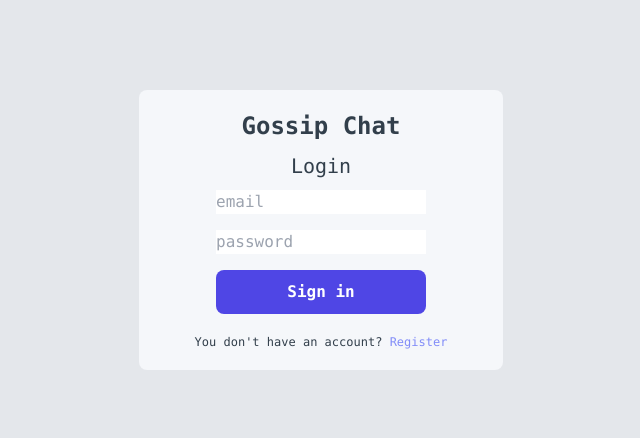
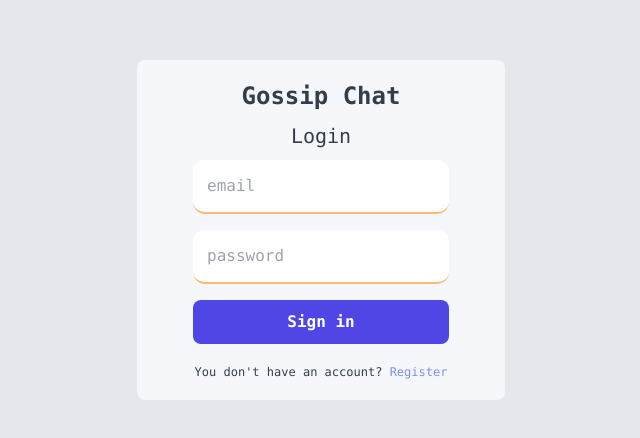
Before and after one commit to yarenkarakus/chat-app, a React (Vite) app: page /login in a window 1280 px wide. Shown: the part 170-608 px from the top of the page, without its empty margins (319-959 px from the left). Built offline with nearby package versions, Linux system fonts and the light colour scheme; no server answers.

Commit message:
fix: scrollbar color

```diff
--- a/src/index.css
+++ b/src/index.css
@@ -2,14 +2,11 @@
 @tailwind components;
 @tailwind utilities;
 
-/* ===== Scrollbar CSS ===== */
-/* Firefox */
 * {
   scrollbar-width: auto;
   scrollbar-color: #647acb #e4e7eb;
 }
 
-/* Chrome, Edge, and Safari */
 *::-webkit-scrollbar {
   width: 14px;
 }
@@ -28,7 +25,11 @@ body {
   @apply bg-cool-grey-100 text-cool-grey-800 font-mono;
 }
 
-.input {
+input {
+  @apply outline-none;
+}
+
+.forminput {
   @apply border-orange-300  p-3.5 w-64 border-b-2 rounded-xl;
 }
 
```
